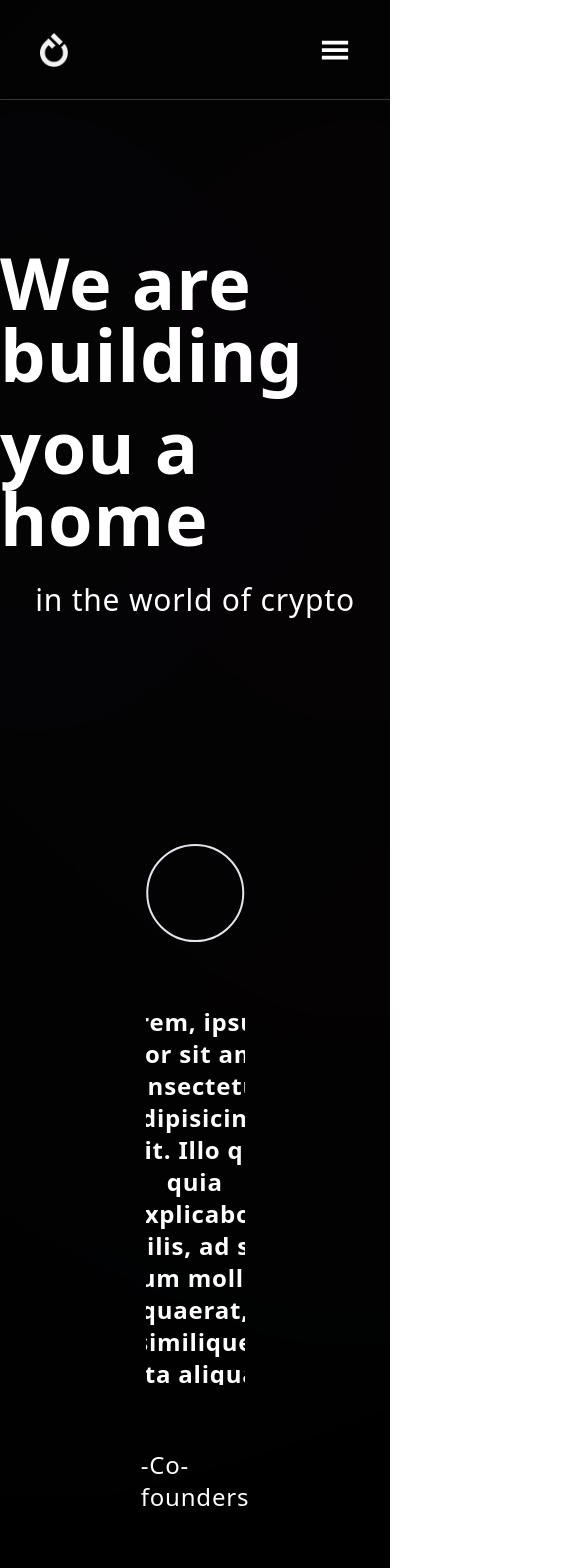
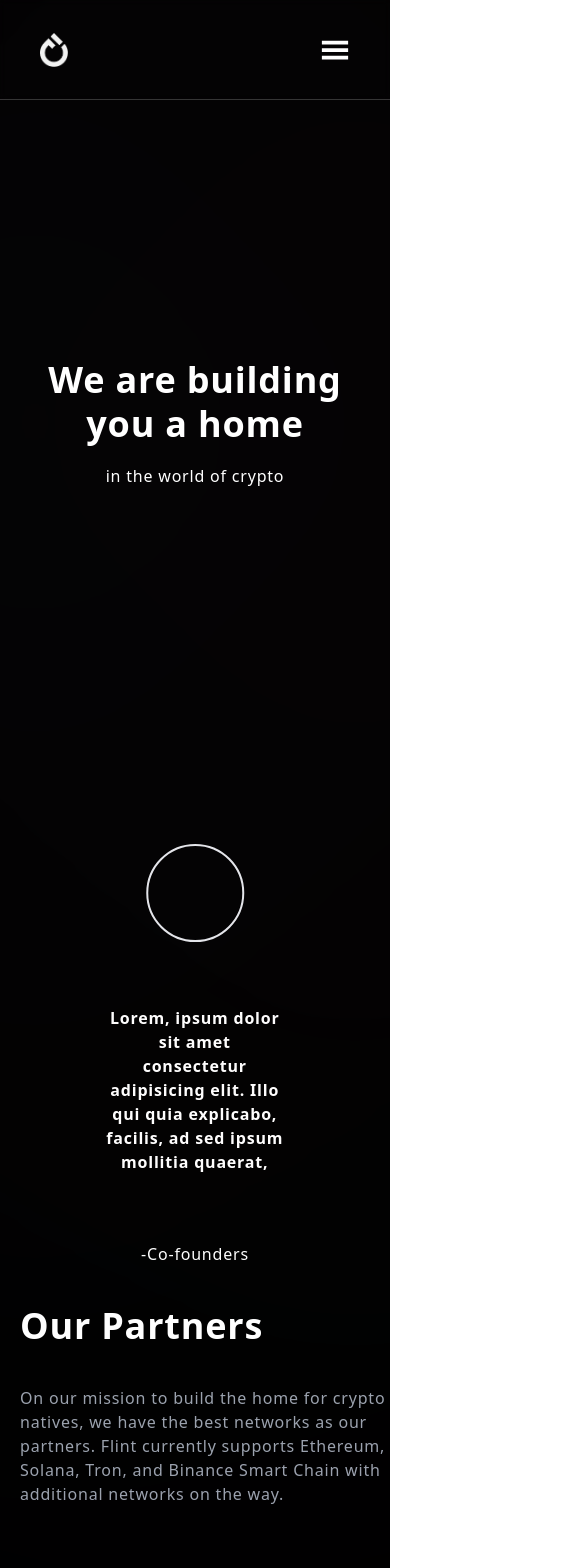
Before and after one commit to fibre-ether/kwikpic-task, a React (Create React App) app: page /about in a window 390 px wide. Shown: the top 1568 px of the page, 585 px wide, since content can reach past the window. Built offline with nearby package versions, Linux system fonts and the light colour scheme.

Commit message:
Add responsiveness and formatting to about

```diff
--- a/src/pages/About.js
+++ b/src/pages/About.js
@@ -2,11 +2,11 @@ import React, { useEffect, useRef } from "react";
 import gsap from "gsap";
 import { MotionPathPlugin } from "gsap/all";
 import ScrollTrigger from "gsap/ScrollTrigger";
-import img1 from '../assets/partners/1.png'
-import img2 from '../assets/partners/2.png'
-import img3 from '../assets/partners/3.png'
-import img4 from '../assets/partners/4.png'
-import img5 from '../assets/partners/5.png'
+import img1 from "../assets/partners/1.png";
+import img2 from "../assets/partners/2.png";
+import img3 from "../assets/partners/3.png";
+import img4 from "../assets/partners/4.png";
+import img5 from "../assets/partners/5.png";
 function About() {
   let path = useRef(null);
   let target1 = useRef(null);
@@ -28,21 +28,47 @@ function About() {
           end: "bottom top",
         },
       })
-      .to(target1,{motionPath: { path: path, align: path, alignOrigin: [0.5, 0.5],},},-27)
-      .to(target2,{motionPath: { path: path, align: path, alignOrigin: [0.5, 0.5],},},-24.5)
-      .to(target3,{motionPath: { path: path, align: path, alignOrigin: [0.5, 0.5],},},-22.75)
-      .to(target4,{motionPath: { path: path, align: path, alignOrigin: [0.5, 0.5],},},-21)
-      .to(target5,{motionPath: { path: path, align: path, alignOrigin: [0.5, 0.5],},},-20);
-  });
+      .to(
+        target1,
+        { motionPath: { path: path, align: path, alignOrigin: [0.5, 0.5] } },
+        -27
+      )
+      .to(
+        target2,
+        { motionPath: { path: path, align: path, alignOrigin: [0.5, 0.5] } },
+        -24.5
+      )
+      .to(
+        target3,
+        { motionPath: { path: path, align: path, alignOrigin: [0.5, 0.5] } },
+        -22.75
+      )
+      .to(
+        target4,
+        { motionPath: { path: path, align: path, alignOrigin: [0.5, 0.5] } },
+        -21
+      )
+      .to(
+        target5,
+        { motionPath: { path: path, align: path, alignOrigin: [0.5, 0.5] } },
+        -20
+      );
+  },[]);
 
   return (
     <div className="bg-black tracking-wider overflow-x-clip">
       {/* Section 1 */}
       <div className="h-screen relative">
         <div className="z-20 relative h-full text-white flex flex-col justify-center items-center">
-          <p className="mt-5 text-7xl font-bold">We are building</p>
-          <p className="mt-5 text-7xl font-bold">you a home</p>
-          <p className="mt-7 text-3xl font-medium">in the world of crypto</p>
+          <p className="mt-1 lg:mt-5 text-4xl lg:text-7xl font-bold">
+            We are building
+          </p>
+          <p className="mt-1 lg:mt-5 text-4xl lg:text-7xl font-bold">
+            you a home
+          </p>
+          <p className="mt-5 lg:mt-7 text-base lg:text-3xl font-medium">
+            in the world of crypto
+          </p>
         </div>
         {/* bg circles */}
         <div className="z-10 absolute flex top-1/2 left-1/2 -translate-x-1/2 -translate-y-1/2">
@@ -52,59 +78,81 @@ function About() {
       </div>
 
       {/* Section 2 */}
-      <div className="h-screen relative">
-        <div className="absolute h-full w-1/4 left-1/2 top-0 -translate-x-1/2 flex flex-col">
+      <div className="h-[50vh] md:h-screen relative">
+        <div className="absolute h-full w-1/4 left-1/2 top-0 -translate-x-1/2 flex flex-col items-center">
           <div className="w-full aspect-square bg-black border-2 rounded-full"></div>
-          <div className="text-white text-2xl font-semibold px-2 my-16 flex justify-center h-[45%] overflow-scroll">
+          <div className="text-white text-base lg:text-2xl font-semibold px-2 my-16 flex justify-center w-[200%] md:w-full h-[45%] overflow-scroll">
             {" "}
             <p className="text-center">
               Lorem, ipsum dolor sit amet consectetur adipisicing elit. Illo qui
               quia explicabo, facilis, ad sed ipsum mollitia quaerat, similique
-              dicta aliquam aspernatur enim hic velit! Reprehenderit et aliquam
-              possimus est asperiores eum accusamus ullam rem minus. Rerum a,
-              quae molestias repellendus necessitatibus id culpa repellat? Harum
-              quisquam necessitatibus rerum facilis!
+              dicta aliquam aspernatur enim hic velit! Reprehenderit
             </p>
           </div>
-          <div className="text-white text-2xl font-thin px-2 flex justify-center">
+          <div className="text-white text-base lg:text-2xl font-thin w-[200%] md:w-full lg:px-2 flex justify-center">
             -Co-founders
           </div>
         </div>
       </div>
 
       {/* Section 3 */}
-      <div className="h-1/2 flex mt-10">
-        <div className="w-[60%] h-full flex flex-col justify-center pr-16 pl-36 space-y-10 bg-black">
-          <p className="text-7xl font-bold text-white">Our Partners</p>
-          <p className="text-xl text-gray-400">
+      <div className="h-1/2 md:flex mt-10">
+        <div className="w-full md:w-[60%] h-full flex flex-col justify-center pl-5 md:pr-16 md:pl-36 space-y-10 bg-black">
+          <p className="text-4xl lg:text-7xl font-bold text-white">Our Partners</p>
+          <p className="text-base lg:text-xl text-gray-400 ">
             On our mission to build the home for crypto natives, we have the
             best networks as our partners. Flint currently supports Ethereum,
             Solana, Tron, and Binance Smart Chain with additional networks on
             the way.
           </p>
         </div>
-        <div className="w-[40%] h-auto">
+        <div className="w-auto hidden lg:block md:w-[40%] mt-10 h-auto">
           <svg
             ref={(el) => (svg = el)}
             className="w-full h-full"
             xmlns="http://www.w3.org/2000/svg"
             stroke="white">
             <path
-              className=" opacity-50"
+              className="opacity-50"
               id="mainPath"
               ref={(el) => (path = el)}
               strokeDasharray="5,5"
               d=" M 510 137 A 78 190 100 1 1 510 135 z"
             />
           </svg>
-          <img className="absolute scale-[0.2]" ref={(el) => (target1 = el)} src={img1} alt="1" />
-          <img className="absolute scale-[0.2]" ref={(el) => (target2 = el)} src={img2} alt="2" />
-          <img className="absolute scale-[0.7]" ref={(el) => (target3 = el)} src={img3} alt="3" />
-          <img className="absolute scale-[0.2]" ref={(el) => (target4 = el)} src={img4} alt="4" />
-          <img className="absolute scale-[0.2]" ref={(el) => (target5 = el)} src={img5} alt="5" />
+          <img
+            className="absolute scale-[0.2]"
+            ref={(el) => (target1 = el)}
+            src={img1}
+            alt="1"
+          />
+          <img
+            className="absolute scale-[0.2]"
+            ref={(el) => (target2 = el)}
+            src={img2}
+            alt="2"
+          />
+          <img
+            className="absolute scale-[0.7]"
+            ref={(el) => (target3 = el)}
+            src={img3}
+            alt="3"
+          />
+          <img
+            className="absolute scale-[0.2]"
+            ref={(el) => (target4 = el)}
+            src={img4}
+            alt="4"
+          />
+          <img
+            className="absolute scale-[0.2]"
+            ref={(el) => (target5 = el)}
+            src={img5}
+            alt="5"
+          />
         </div>
       </div>
-      <div className="h-20"></div>
+      <div className="h-32"></div>
     </div>
   );
 }
```
